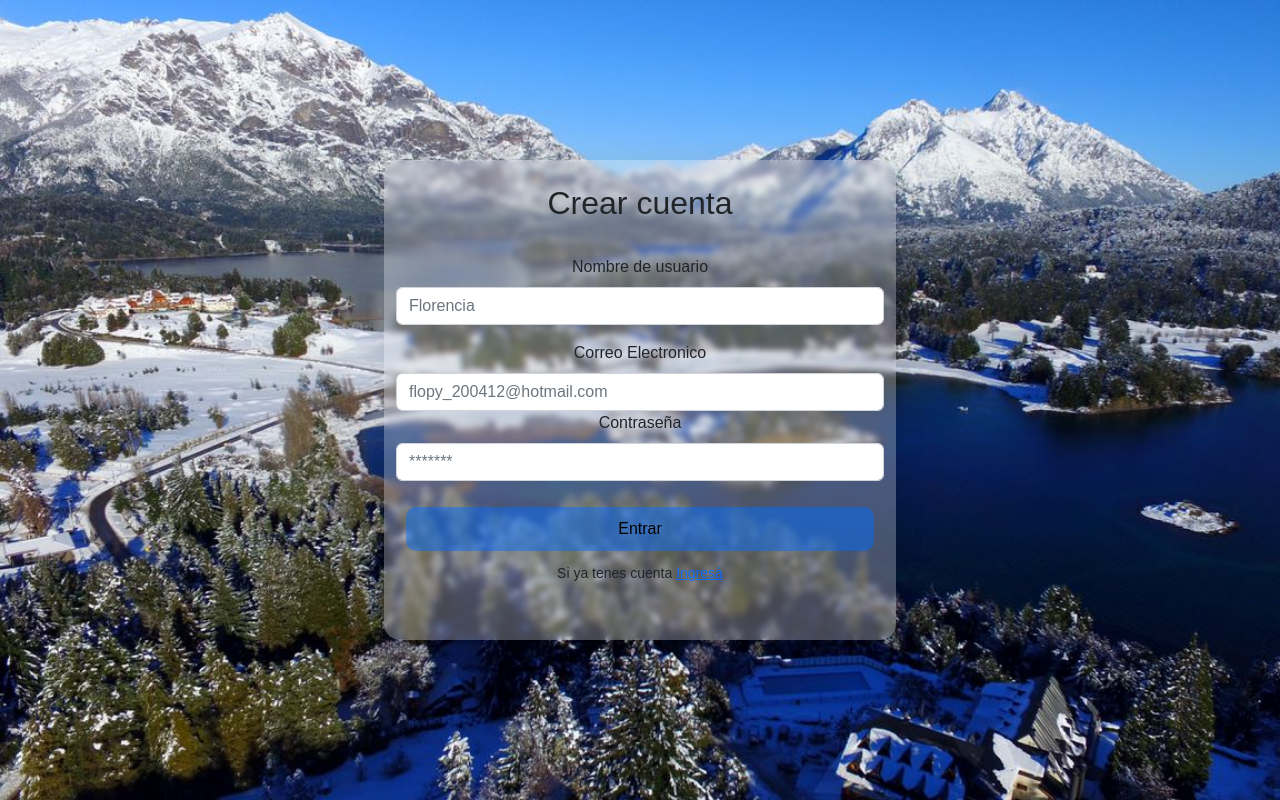
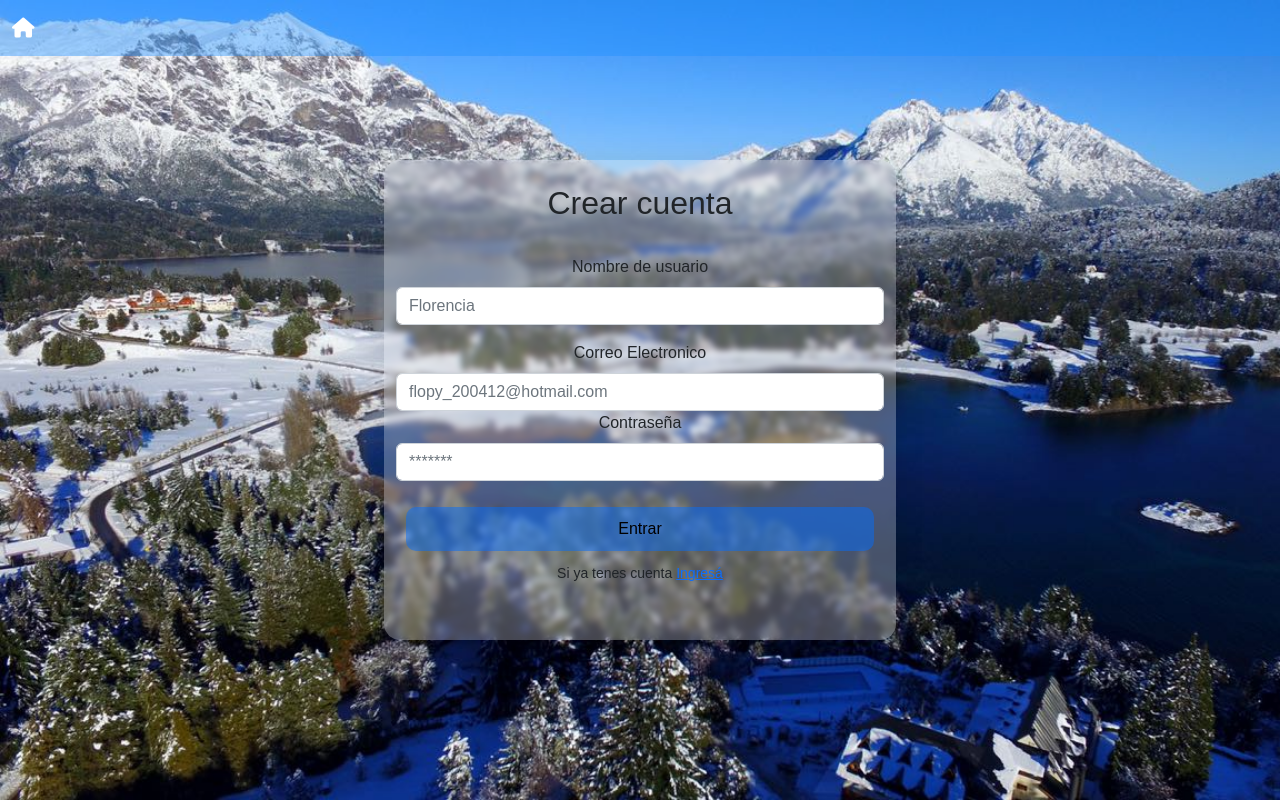
Before and after one commit to FlorFuentes/FlorFuentes.github.io, a plain HTML site: page registro.html in a window 1280 px wide. Drawn offline with nearby package versions, Linux system fonts and the light colour scheme; a web font is replaced by a local one.

Commit message:
Update registro.html
registro con navbar

```diff
--- a/registro.html
+++ b/registro.html
@@ -21,19 +21,13 @@
     <title>Registro</title>
 </head>
 <body>
-     <!-- <nav
-      class="navbar nav-login navbar-expand-lg navbar-dark bg-celeste scrolling-navbar fixed-top"
-    >
-      <div class="container-fluid">
-        <a
-          class="navbar-brand"
-          href="https://www.argentina.gob.ar/economia/conocimiento/argentina-programa"
-          target="_blank"
-        >
-          <img src="./assets/img/argentina.png" alt="Logo" class="w-85" />
-        </a>
-      </div>
-    </nav> -->
+  <nav
+  class="navbar nav-login navbar-expand-lg navbar-dark bg-celeste scrolling-navbar fixed-top">
+  <div class="container-fluid">
+    <a  class="navbar-brand"   href="./index.html" >
+    <i class="fa-solid fa-house "></i>
+  </div>
+</nav>
 
 <!-- formulario de login -->
 <section class="login">
@@ -72,14 +66,6 @@
   </div>
 </section>
 
-
-
-
-
-
-
-
-
     <script src="https://kit.fontawesome.com/ba0ece2d64.js"></script>
     <!-- JavaScript Bundle with Popper -->
     <script
```
